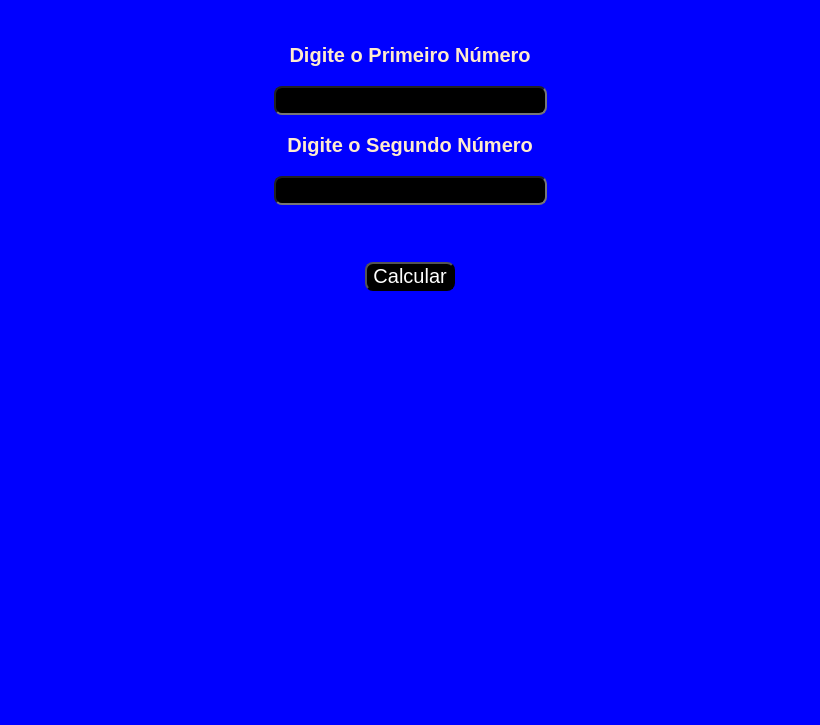
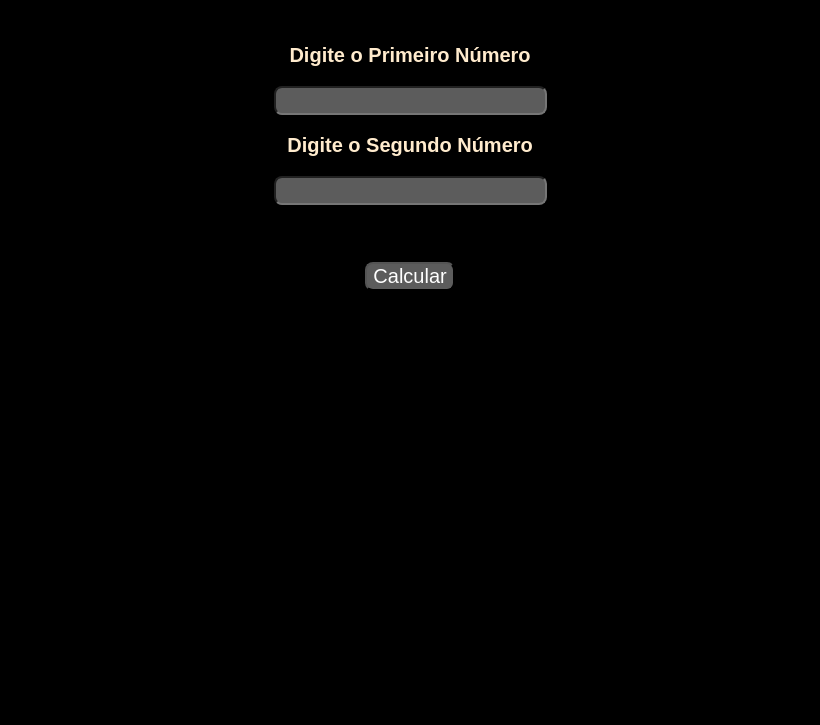
Before and after one commit to GabrielaRankel/aritimetica, a plain HTML site: page index.html in a window 1280 px wide. Shown: the part 75-800 px from the top of the page, without its empty margins (230-1050 px from the left). Drawn offline with Linux system fonts and the light colour scheme.

Commit message:
Segunda Versão

```diff
--- a/style.css
+++ b/style.css
@@ -1,5 +1,5 @@
 body{
-    background-color: blue;
+    background-color: rgb(0, 0, 0);
     color:blanchedalmond;
     font-family: Tahoma;
     text-align: center;
@@ -11,7 +11,7 @@ label{
 }
 input,button{
     color: white;
-    background-color: black;
+    background-color: rgb(92, 92, 92);
     font-size: 20px;
     border-radius: 8px;
 }
```
